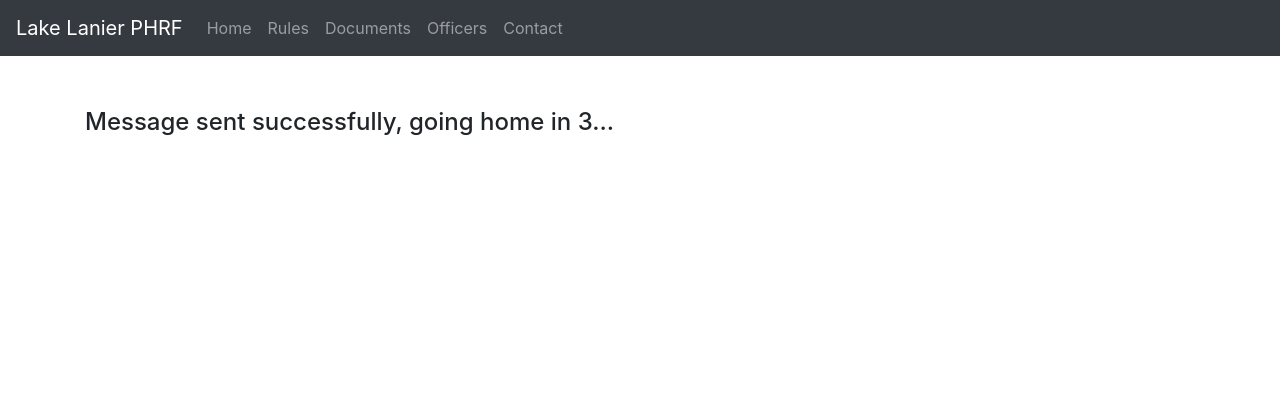
After one commit to rmarshall31/sail_lanier, a Django app: page /phrf/contact_success/ in a window 1280 px wide. The commit adds this page. Shown: the top 420 px of the page. Run offline with Django 3.2, Linux system fonts and the light colour scheme; some libraries are stand-ins or nearby versions.

Commit message:
contct form

```diff
--- a/requirements.txt
+++ b/requirements.txt
@@ -1,4 +1,6 @@
 Django==2.1.*
+django-crispy-forms
+django-recaptcha
 django-s3-storage
 django-tables2
 zappa
--- /dev/null
+++ b/sail_lanier/phrf/settings.py
@@ -0,0 +1,2 @@
+DEFAULT_USER_ID = 505
+EMAIL_FROM = "noreply@sail-lanier.com"
--- a/sail_lanier/phrf/tables.py
+++ b/sail_lanier/phrf/tables.py
@@ -17,10 +17,10 @@ class CertTable(tables.Table):
 
 
 class OfficerTable(tables.Table):
-    name = tables.columns.Column(order_by=("user.first_name", "user.last_name"))
+    name = tables.columns.Column(order_by=("user.first_name", "user.last_name"),
+                                 linkify=("contact", {"user_id": tables.Accessor("user.id")}))
     group = tables.columns.Column(order_by="user.group", verbose_name="Position")
-    email = tables.columns.Column(order_by="user.email")
 
     class Meta:
-        fields = ["name", "group", "club", "email"]
+        fields = ["name", "group", "club"]
         model = Profile
--- a/sail_lanier/phrf/templates/phrf/base.html
+++ b/sail_lanier/phrf/templates/phrf/base.html
@@ -6,6 +6,8 @@
     <meta name="viewport" content="width=device-width, initial-scale=1, shrink-to-fit=no">
     <meta name="description" content="">
     <meta name="author" content="Russ Marshall">
+    {% block meta %}
+    {% endblock %}
     <link rel="shortcut icon" type="image/png" href="{% static 'phrf/favicon.ico' %}"/>
     <title>Lake Lanier PHRF</title>
 
@@ -70,6 +72,9 @@
                 <li class="nav-item {% if nav_bar == "officers" %}active{% endif %}">
                     <a class="nav-link" href="{% url "officers" %}">Officers</a>
                 </li>
+                <li class="nav-item {% if nav_bar == "contact" %}active{% endif %}">
+                    <a class="nav-link" href="{% url "contact" %}">Contact</a>
+                </li>
             </ul>
         </div>
     </nav>
--- /dev/null
+++ b/sail_lanier/phrf/templates/phrf/contact_success.html
@@ -0,0 +1,7 @@
+{% extends "phrf/base.html" %}
+{%  block meta %}
+<meta http-equiv="refresh" content="3;url={% url "index" %}" />
+{% endblock %}
+{% block content %}
+    <h4 class="mt-5">Message sent successfully, going home in 3...</h4>
+{% endblock %}
--- a/sail_lanier/phrf/urls.py
+++ b/sail_lanier/phrf/urls.py
@@ -7,4 +7,7 @@ urlpatterns = [
     path('rules/', views.rules, name='rules'),
     path('documents/', views.downloads, name='documents'),
     path('officers/', views.officers, name='officers'),
+    path('contact/', views.contact, name='contact'),
+    path('contact/<int:user_id>/', views.contact, name='contact'),
+    path('contact_success/', views.contact_success, name='contact_success'),
 ]
--- a/sail_lanier/phrf/views.py
+++ b/sail_lanier/phrf/views.py
@@ -1,7 +1,12 @@
-from django.shortcuts import render
+from django.conf import settings
+from django.core.mail import EmailMessage, BadHeaderError
+from django.http import HttpResponse
+from django.shortcuts import render, redirect
 from django_tables2 import RequestConfig
 
-from .models import Cert, Profile
+from . import settings as app_settings
+from .forms import ContactForm
+from .models import Cert, Profile, User
 from .tables import CertTable, OfficerTable
 
 
@@ -27,3 +32,34 @@ def officers(request):
     RequestConfig(request).configure(table)
     context = {"table": table, "nav_bar": "officers"}
     return render(request, "phrf/table.html", context=context)
+
+
+def contact(request, user_id=app_settings.DEFAULT_USER_ID):
+    # the contact form should only allow contact with officers, not other users
+    user = Profile.officers.filter(user_id=user_id).first()
+    if user is None:
+        user = Profile.objects.get(user_id=app_settings.DEFAULT_USER_ID)
+
+    if request.method == "GET":
+        form = ContactForm()
+    else:
+        form = ContactForm(request.POST)
+        if form.is_valid():
+            name = form.cleaned_data["name"]
+            from_email = form.cleaned_data["from_email"]
+            subject = form.cleaned_data["subject"]
+            message = form.cleaned_data["message"]
+            try:
+                email = EmailMessage(subject, message,
+                                     "{name} <{email}>".format(name=name, email=app_settings.EMAIL_FROM),
+                                     [User.objects.get(id=user.user_id).email], reply_to=[from_email])
+                email.send()
+            except BadHeaderError:
+                return HttpResponse("Invalid header found.")
+            return redirect("contact_success")
+    context = {"form": form, "user": user, "nav_bar": "contact"}
+    return render(request, "phrf/contact.html", context=context)
+
+
+def contact_success(request):
+    return render(request, "phrf/contact_success.html")
--- a/sail_lanier/sail_lanier/settings/base.py
+++ b/sail_lanier/sail_lanier/settings/base.py
@@ -35,9 +35,11 @@ INSTALLED_APPS = [
     'django.contrib.sessions',
     'django.contrib.messages',
     'django.contrib.staticfiles',
-    'zappa_django_utils', # for sqlite s3 database
     'django_s3_storage', # for static file storage on s3
     'django_tables2',  # fancy auto-tables
+    'captcha',  # reCAPTCHA
+    'crispy_forms',  # django-crispy-forms
+    'zappa_django_utils', # for sqlite s3 database
     'phrf',  # the phrf app
 ]
 
@@ -49,6 +51,7 @@ MIDDLEWARE = [
     'django.contrib.auth.middleware.AuthenticationMiddleware',
     'django.contrib.messages.middleware.MessageMiddleware',
     'django.middleware.clickjacking.XFrameOptionsMiddleware',
+    'django.middleware.common.BrokenLinkEmailsMiddleware',
 ]
 
 ROOT_URLCONF = 'sail_lanier.urls'
@@ -123,3 +126,9 @@ STATICFILES_DIRS = [
 
 # Misc settings
 DJANGO_TABLES2_TEMPLATE = "django_tables2/bootstrap4.html"
+EMAIL_BACKEND = 'django.core.mail.backends.console.EmailBackend'
+SERVER_EMAIL = '"Sail Lanier" <noreply@sail-lanier.com>'
+CRISPY_TEMPLATE_PACK = 'bootstrap4'
+
+# To use test keys for reCAPTCHA in development, do not use in production!
+SILENCED_SYSTEM_CHECKS = ['captcha.recaptcha_test_key_error']
--- a/sail_lanier/zappa_settings.json
+++ b/sail_lanier/zappa_settings.json
@@ -8,7 +8,6 @@
         "aws_region": "us-east-1",
 	    "memory_size": 128,
 	    "timeout_seconds": 30,
-	    "keep_warm": false,
         "domain": "dev.sail-lanier.com",
         "lets_encrypt_key": "s3://sail-lanier-private/keys/le-sail-lanier-dev.key"
     },
@@ -21,7 +20,6 @@
         "aws_region": "us-east-1",
 	    "memory_size": 128,
 	    "timeout_seconds": 30,
-	    "keep_warm": false,
         "domain": "sail-lanier.com",
         "lets_encrypt_key": "s3://sail-lanier-private/keys/le-sail-lanier-prod.key"
     }
```
Also changed, not shown: sail_lanier/phrf/forms.py (+10 -0 lines), sail_lanier/phrf/templates/phrf/contact.html (added, +10 -0 lines), 1 other file.
